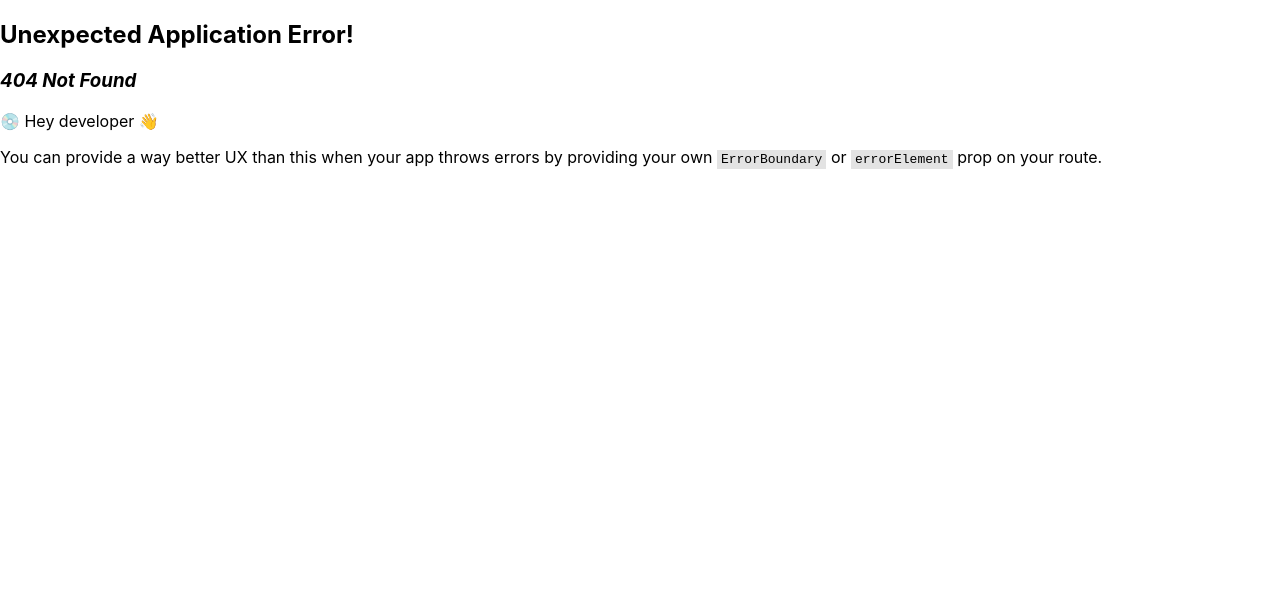
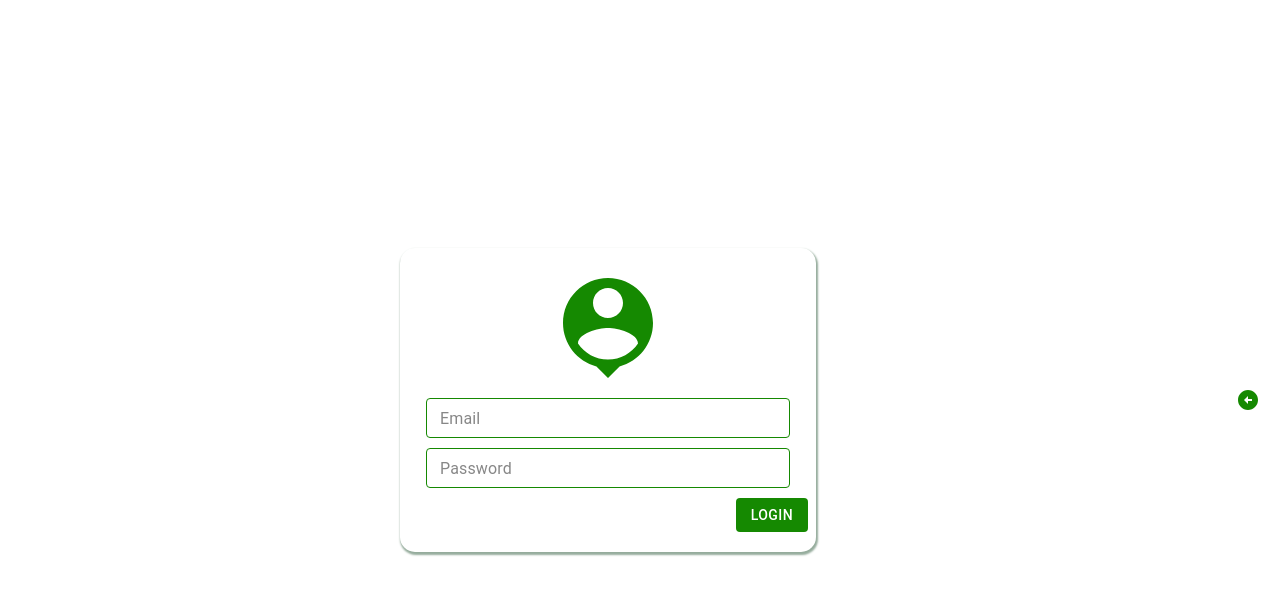
Before and after one commit to SaaD036/spen-sav-frontend, a React (Create React App) app: page /auth/login in a window 1280 px wide. Before the commit this address had no page. Shown: the top 594 px of the page. Built offline with nearby package versions, Linux system fonts and the light colour scheme.

Commit message:
Create login page

```diff
--- /dev/null
+++ b/src/components/pages/auth/login/index.jsx
@@ -0,0 +1,124 @@
+import React, { useEffect, useState } from 'react';
+import PropTypes from 'prop-types';
+import { connect } from 'react-redux';
+
+import { Grid, TextField, Button } from '@mui/material';
+import { PersonPin as LoginIcon } from '@mui/icons-material';
+
+import { login } from '../../../../redux/actions/authAction';
+
+import styles from './styles.module.css';
+
+const LoginPage = (props) => {
+    const { login, user } = props;
+
+    const [email, setEmail] = useState();
+    const [password, setPassword] = useState();
+
+    const onLogin = () => {
+        login(email, 'SaaD The Great');
+
+        setEmail();
+        setPassword();
+    };
+
+    const renderIcon = () => {
+        return (
+            <Grid container justifyContent='center'>
+                <LoginIcon className={styles.icon}/>
+            </Grid>
+        );
+    };
+
+    const renderInputFields = () => {
+        return (
+            <div className={styles.inputWrapper}>
+                <TextField
+                    label="Email"
+                    value={email}
+                    variant="outlined"
+                    size='small'
+                    fullWidth
+                    InputLabelProps={{
+                        classes: {
+                            root: styles.cssLabel,
+                            focused: styles.cssLabel,
+                        },
+                    }}
+                    InputProps={{
+                        classes: {
+                            root: styles.notchedOutline,
+                            focused: styles.notchedOutline,
+                            notchedOutline: styles.notchedOutline,
+                        },
+                    }}
+                    onChange={e => setEmail(e.target.value)}
+                />
+                <TextField
+                    label="Password"
+                    value={password}
+                    variant="outlined"
+                    size='small'
+                    fullWidth
+                    InputLabelProps={{
+                        classes: {
+                            root: styles.cssLabel,
+                            focused: styles.cssLabel,
+                        },
+                    }}
+                    InputProps={{
+                        classes: {
+                            root: styles.notchedOutline,
+                            focused: styles.notchedOutline,
+                            notchedOutline: styles.notchedOutline,
+                        },
+                    }}
+                    style={{ marginTop: '10px' }}
+                    onChange={e => setPassword(e.target.value)}
+                />
+            </div>
+        );
+    };
+
+    const renderButton = () => {
+        return (
+            <Grid container justifyContent='end'>
+                <Button
+                    disabled={!email || !password}
+                    className={styles.button}
+                    onClick={onLogin}
+                >
+                    LOGIN
+                </Button>
+            </Grid>
+        );
+    };
+
+    useEffect(() => {
+        console.log('SaaD logged in : ', user);
+    }, [user]);
+
+    return (
+        <div className={`center ${styles.loginPageWrapper}`}>
+            <div className={styles.loginCard}>
+                {renderIcon()}
+                {renderInputFields()}
+                {renderButton()}
+            </div>
+        </div>
+    );
+};
+
+LoginPage.propTypes = {
+    login: PropTypes.func.isRequired,
+};
+
+const mapStateToProps = (state) => ({
+    user: state.auth.loggedInUser,
+});
+
+const mapDispatchToProps = {
+    login,
+};
+
+export default connect(mapStateToProps, mapDispatchToProps)(LoginPage);
--- /dev/null
+++ b/src/components/pages/auth/login/styles.module.css
@@ -0,0 +1,47 @@
+.loginPageWrapper {
+    height: 100%;
+    width: 100%;
+}
+
+.loginCard {
+    width: 400px;
+    box-shadow: hsl(139, 12%, 63%) 1px 2px 2px 1px;
+    border-radius: 15px;
+    padding: 20px 8px;
+    flex-direction: column;
+}
+
+.icon {
+    color: #158901;
+    height: 120px !important;
+    width: 120px !important;
+}
+
+.inputWrapper {
+    margin: 10px 18px;
+}
+
+.cssLabel {
+    color : #878787 !important;
+}
+
+.notchedOutline {
+    border-width: 0.5px;
+    border-color: #158901 !important;
+    color: #878787;
+}
+
+.button {
+    background-color: #158901 !important;
+    padding: 5px 15px !important;
+    color: white !important;
+}
+
+.button:hover {
+    background-color: #158901;
+    box-shadow: hsl(138, 57%, 78%) 2px 2px 2px;
+}
+
+/* @media screen {
+
+} */
```
Also changed, not shown: src/routes.js (+13 -0 lines).
